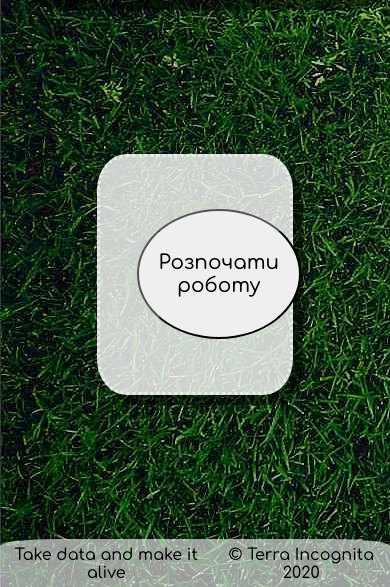
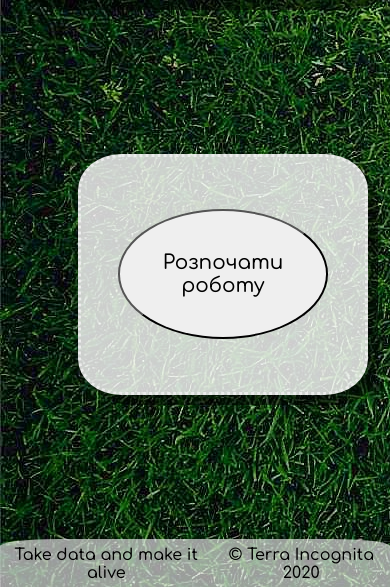
Before and after one commit to Alexis-IT/ProLand, a PHP site: page /index.php in a window 390 px wide. Shown: the part 257-844 px from the top of the page. Run offline with PHP 8.4, Linux system fonts and the light colour scheme; some web fonts are replaced.

Commit message:
update for mobile

```diff
--- a/css/styles.css
+++ b/css/styles.css
@@ -118,7 +118,7 @@ form{
 
 @media all and (max-width: 1024px){
 	form{
-		widhth:75%;
+		width:75%;
 	}
 	form p.formelement{
 		flex-direction:column;
@@ -133,4 +133,8 @@ form{
 	button {
 		padding: 1em;
 	}
+
+	form {
+		width: 90%;
+	}
 }
--- a/js/script.js
+++ b/js/script.js
@@ -83,6 +83,6 @@ function calculateData(){
   		url: "/api.php?type=calculate&region="+$("select[name='region']").children("option:selected").val()+"&district="+$("select[name='district']").children("option:selected").val()+"&city="+$("select[name='city']").children("option:selected").val()+"&area="+$("input[name='area']").val()
   	})
     .done(function( msg ) {
-    	alert(msg);
+    	alert(msg+" грн");
   	});
 	}
```
